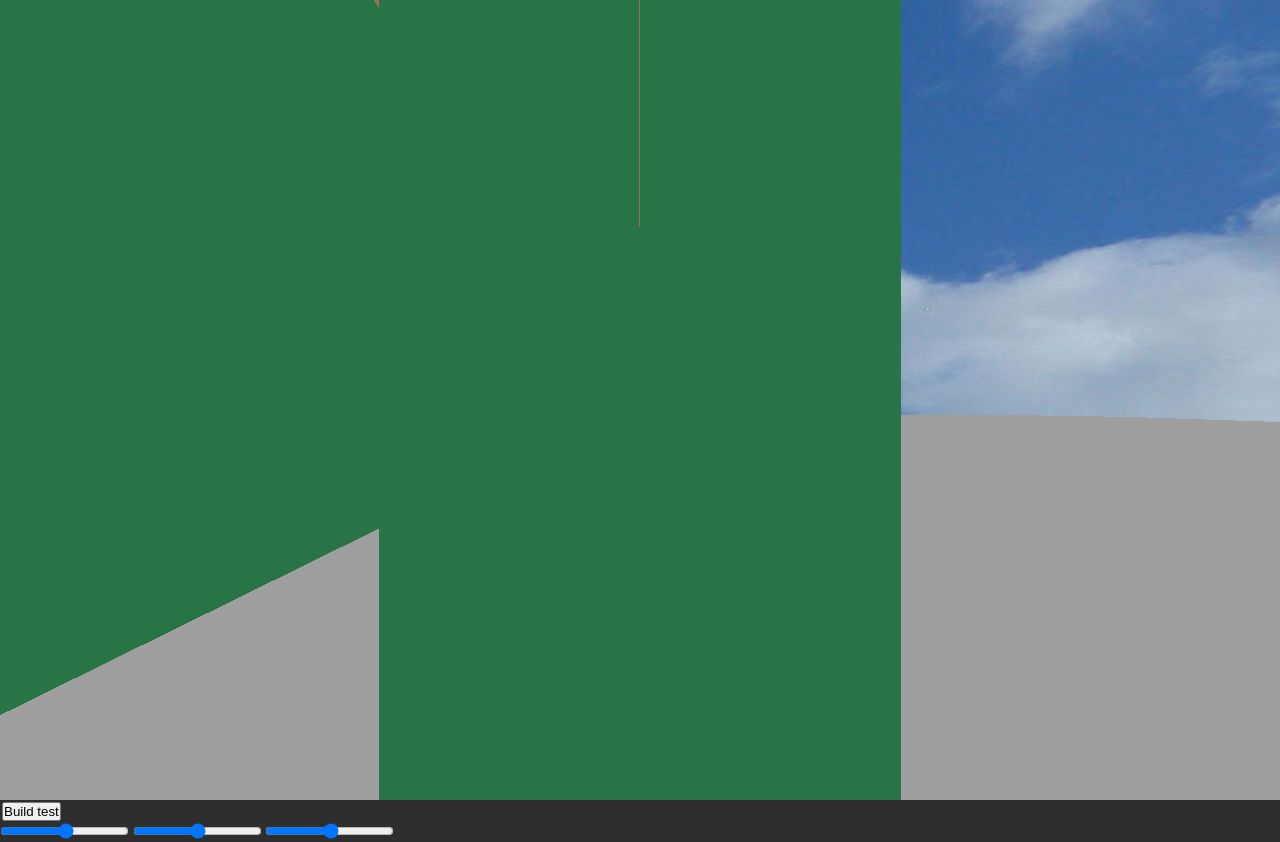
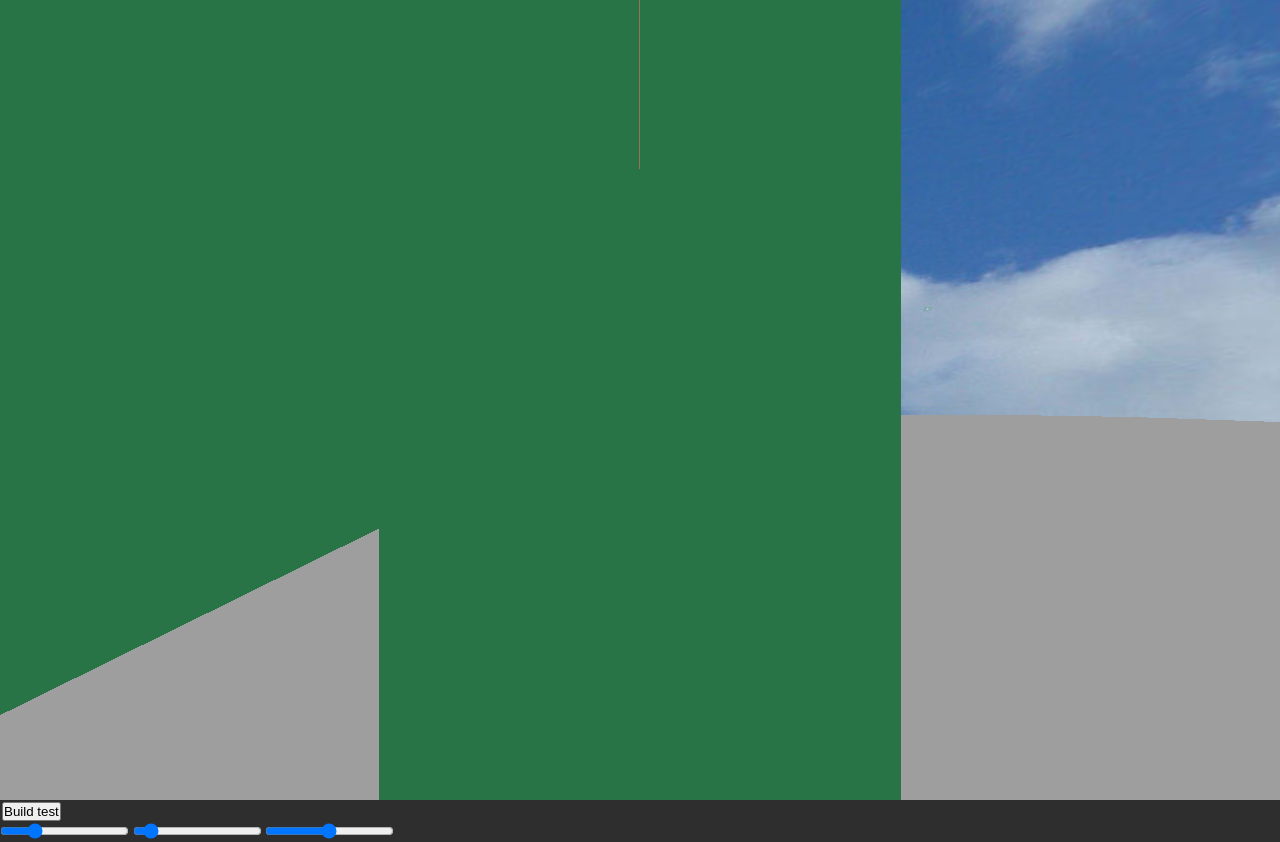
Before and after one commit to surbey/threejs-demo, a plain HTML site: page demo.html in a window 1280 px wide. Drawn offline with Linux system fonts and the light colour scheme; animation ran at ten frames a second.

Commit message:
even more changes
more changes.

```diff
--- a/demo.html
+++ b/demo.html
@@ -51,6 +51,8 @@
 
 			var controls = new THREE.OrbitControls( camera, renderer.domElement );
 
+			controls.maxPolarAngle = (Math.PI/2) -.1;
+
 			camera.position.x = 5;
 			camera.position.y = 5;
 			camera.position.z = 20;
@@ -64,7 +66,7 @@
 
 			var fieldmaterial = new THREE.MeshBasicMaterial( { color: 0xffffff, map: grasstexture } );
 
-
+			fieldmaterial.side = THREE.DoubleSide;
 			var groundGeometry = new THREE.PlaneGeometry(300, 300, 1, 1);
 
 			ground = new THREE.Mesh(groundGeometry, fieldmaterial);
@@ -142,7 +144,13 @@
 
 
 */
+			var keepAboveGround = function (object,height) {
 
+
+
+				object.position.y = .1 + (height/2);
+
+			}
 
 
 			var buildHouse = function () {
@@ -257,13 +265,16 @@
 			var adjustHeight = function (height) {
 
 				left.scale.y = height;
-				left.position.y = .1 + (height/2);
+				keepAboveGround(left, height);
+
 				right.scale.y = height;
-				right.position.y = .1 + (height/2);
+				keepAboveGround(right, height);
+
 				front.scale.y = height;
-				front.position.y = .1 + (height/2);
+				keepAboveGround(front, height);
+
 				back.scale.y = height;
-				back.position.y = .1 + (height/2);
+				keepAboveGround(back, height);
 
 				roof.position.y = height;
 
@@ -348,7 +359,7 @@
       buildSky();
       buildHouse();
       //buildPylon(1,1,1);
-      adjustHeight(20);
+      adjustHeight(25);
       adjustWidth(10);
       adjustDepth(50);
 
@@ -362,9 +373,9 @@
 			</tr>
     </table>
 
-    <input type='range' id='height' min='1' max='50' />
-    <input type='range' id='width'  min='1' max='50' />
-    <input type='range' id='depth'  min='1' max='50' />
+    <input type='range' id='height' min='1' max='100' value='25'/>
+    <input type='range' id='width'  min='1' max='100' value = '10' />
+    <input type='range' id='depth'  min='1' max='100' value = '50'/>
 
 
 
```
